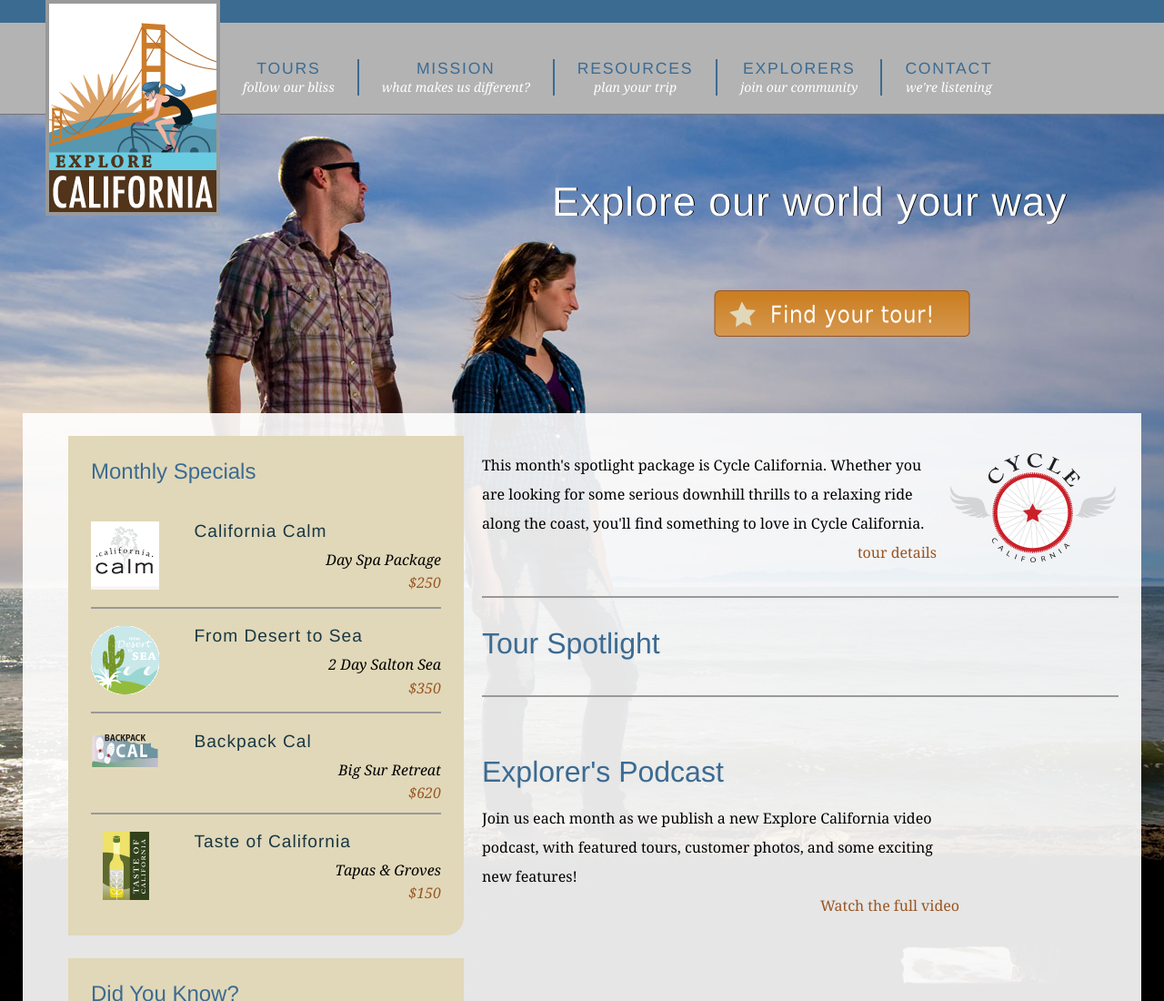
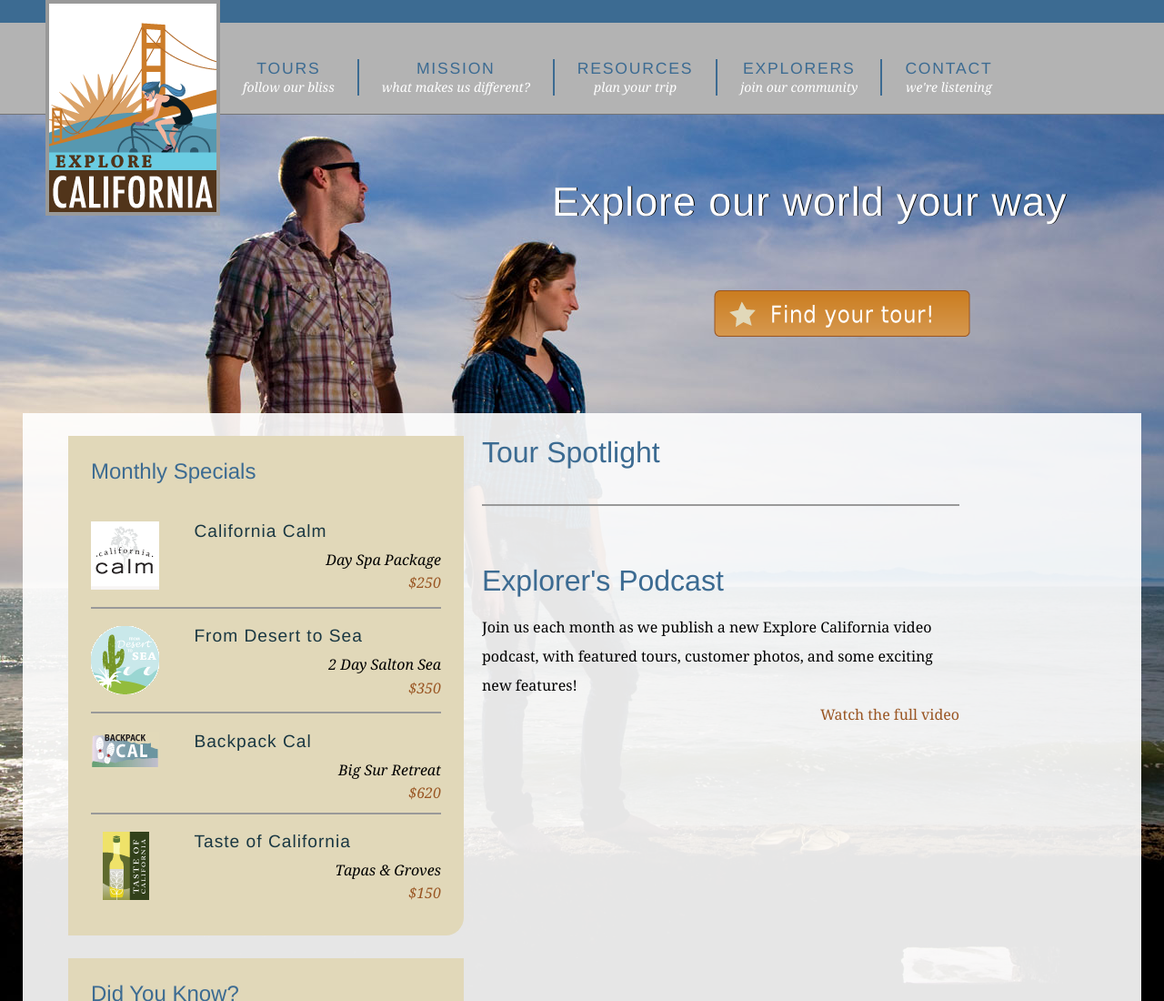
Before and after one commit to hasunkhan/explore_california, a plain HTML site: page index.html in a window 1280 px wide. Shown: the top 1100 px of the page at 91% size. Drawn offline with Linux system fonts and the light colour scheme.

Commit message:
Deleted a peragraph

```diff
--- a/index.html
+++ b/index.html
@@ -61,7 +61,7 @@
       <div id="contentWrapper">
         <div id="mainContent">
           <div id="mainArticle">
-            <p class="spotlight">This month's spotlight package is Cycle California. Whether you are looking for some serious downhill thrills to a relaxing ride along the coast, you'll find something to love in Cycle California.<br /> <span class="accent"><a href="tours_cycle.html" title="Cycle California">tour details</a></span></p>
+
             <h1>Tour Spotlight</h1>
 
             <h1>Explorer's Podcast</h1>
```
